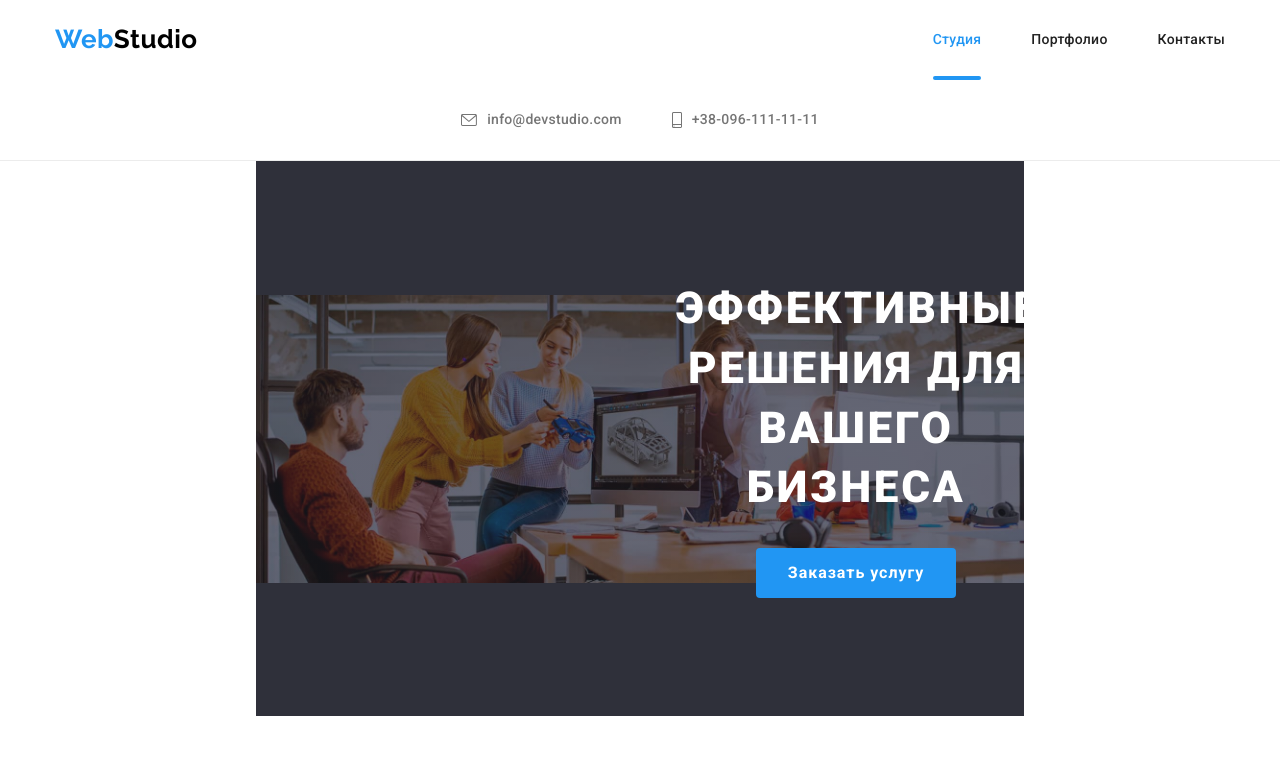
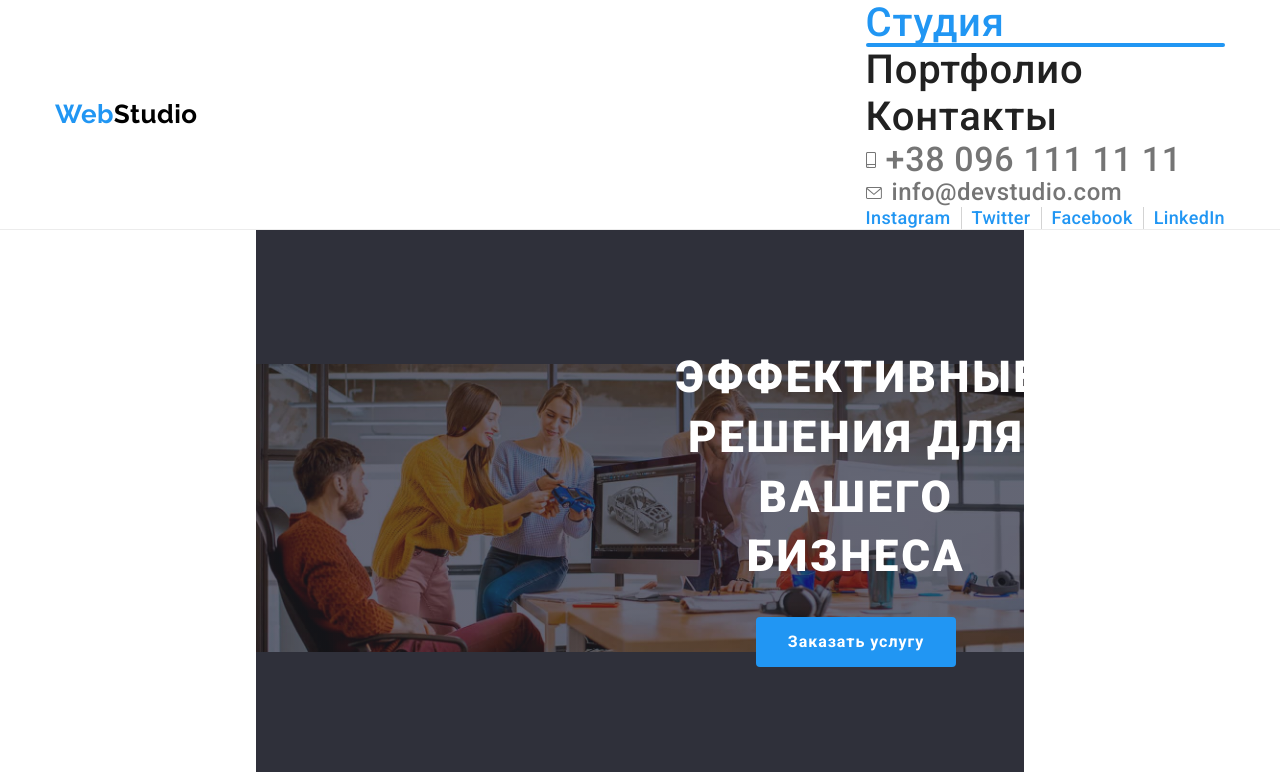
Before and after one commit to DennLaz/goit-markup-hw-08, a plain HTML site: page index.html in a window 1280 px wide. Shown: the top 772 px of the page. Drawn offline with nearby package versions, Linux system fonts and the light colour scheme.

Commit message:
finish_mobile_menu

```diff
--- a/index.html
+++ b/index.html
@@ -49,43 +49,93 @@
             </svg>
           </button>
           <div class="menu__container" id="menu-container" data-menu>
-            <div class="menu__nav"></div>
-            <div class="menu__contact"></div>
-          </div>
-          <ul class="nav__list">
+            <!-- navigation -->
+            <div class="menu__nav">
+              <ul class="menu__nav--nav__list">
                 <li class="nav__item">
                   <a href="./index.html" class="nav__link current">Студия</a>
                 </li>
                 <li class="nav__item">
                   <a href="./portfolio.html" class="nav__link">Портфолио</a>
                 </li>
-            <li class="nav__item"><a href="" class="nav__link">Контакты</a></li>
+                <li class="nav__item">
+                  <a href="" class="nav__link">Контакты</a>
+                </li>
               </ul>
-        </nav>
+            </div>
             <!--contacts-->
-        <ul class="contacts list">
-          <li class="contacts__item">
+            <div class="menu__contacts">
+              <ul class="menu-list">
+                <li class="menu-list__item">
                   <a
-              class="contacts__link"
+                    class="menu-list__link menu-list__link--email"
                     href="mailto:info@devstudio.com"
                     aria-label="иконка конвернта"
-              ><svg class="contact__icon" width="16" height="12">
+                    ><svg class="menu-list__icon" width="16" height="12">
                       <use href="./images/icons.svg#icon-envelope"></use>
                     </svg>
                     info@devstudio.com</a
                   >
                 </li>
-          <li class="contacts__item">
+                <li class="menu-list__item">
                   <a
-              class="contacts__link"
+                    class="menu-list__link menu-list__link--number"
                     href="tel:+38-096-111-11-11"
                     aria-label="иконка смартфона"
-              ><svg class="contact__icon" width="10" height="16">
+                    ><svg class="menu-list__icon" width="10" height="16">
                       <use href="./images/icons.svg#icon-smartphone"></use></svg
-              >+38-096-111-11-11</a
+                    >+38 096 111 11 11</a
                   >
                 </li>
               </ul>
+            </div>
+            <!-- social-link -->
+            <div class="menu-social">
+              <ul class="menu-social__list">
+                <li class="menu-social__items">
+                  <a
+                    class="menu-social__link"
+                    href="https://www.instagram.com/"
+                    aria-label="Instagram"
+                    target="_blank"
+                    rel="noopener noreferrer"
+                    >Instagram</a
+                  >
+                </li>
+                <li class="menu-social__items">
+                  <a
+                    class="menu-social__link"
+                    href="https://twitter.com/"
+                    aria-label="Twitter"
+                    target="_blank"
+                    rel="noopener noreferrer"
+                    >Twitter</a
+                  >
+                </li>
+                <li class="menu-social__items">
+                  <a
+                    class="menu-social__link"
+                    href="https://www.facebook.com/"
+                    aria-label="Facebook"
+                    target="_blank"
+                    rel="noopener noreferrer"
+                    >Facebook</a
+                  >
+                </li>
+                <li class="menu-social__items">
+                  <a
+                    class="menu-social__link"
+                    href="https://www.linkedin.com/"
+                    aria-label="LinkedIn"
+                    target="_blank"
+                    rel="noopener noreferrer"
+                    >LinkedIn</a
+                  >
+                </li>
+              </ul>
+            </div>
+          </div>
+        </nav>
       </div>
     </header>
 
--- a/sass/components/_contact.scss
+++ b/sass/components/_contact.scss
@@ -1,30 +1,47 @@
-.contacts {
-  @media screen and (max-width: 480px) {
-      display: none;
-    }
-
-
+.menu-list {
   @extend %list;
   display: flex;
-  margin-left: auto;
-  align-items: center;
-  justify-content: center;
-  gap: 50px;
+  // margin-left: auto;
+  // align-items: center;
+  // justify-content: center;
+  // gap: 50px;
+  flex-direction: column-reverse;
+
+  @media screen and (max-width: 480px) {
+    &__item {
+      margin-bottom: 32px;
+
+      &:first-child {
+        margin-bottom: 64px;
+      }
+    }
+  }
+
 
   &__link {
     display: inline-flex;
     align-items: center;
     justify-content: center;
     margin-left: auto;
-    padding-top: 32px;
-    padding-bottom: 32px;
+    // padding-top: 32px;
+    // padding-bottom: 32px;
     color: var(--primary-text-color);
     font-weight: 500;
-    font-size: 14px;
-    line-height: 1.14;
+    // font-size: 14px;
+    // line-height: 1.14;
     letter-spacing: 0.02em;
     text-decoration: none;
     transition: color 250ms var(--hover-time);
+
+    &--number{
+      font-size: 34px;
+      line-height: 1.14;
+    }
+
+    &--email{
+      font-size: 24px;
+      line-height: 1.16;
+    }
   }
 
   &__link:focus,
@@ -34,12 +51,12 @@
 }
 
 @media screen and (max-width: 480px) {
-  .contact__icon{
+  .menu-list__icon{
     display: none;
   }
 
 }
-.contact__icon {
+.menu-list__icon {
   margin-right: 10px;
   fill: currentColor;
 }
--- a/sass/components/_mobile-menus.scss
+++ b/sass/components/_mobile-menus.scss
@@ -35,23 +35,54 @@
 }
 
 .menu__container {
-    padding-left: 40px;
-    background-color: #ffffff;
+
+    @media screen and (max-width: 480px) {
+        padding: 48px 0 48px 40px;
+           background-color: #ffffff;
 
 
-
-    @media screen and (max-width: 767px) {
         display: none;
         position: absolute;
         top: 0;
         left: 0;
         width: 100%;
-        height: 796px;
 
         z-index: 10;
 
         &.is-open {
             display: block;
         }
+
     }
 }
+
+
+.menu__nav--nav__list {
+    @extend %list;
+}
+
+.menu-social__list{
+    @extend %list;
+    display: flex;
+
+    .menu-social__items{
+        &:not(:last-child){
+        margin-right: 10px;
+        border-right: 1px solid rgba( 33, 33, 33, 0.2);
+        padding-right: 10px;
+        }
+    }
+
+
+    .menu-social__link {
+        font-family: 'Roboto';
+        font-style: normal;
+        font-weight: 500;
+        font-size: 18px;
+        line-height: 1.22;
+        text-decoration: none;
+
+        letter-spacing: 0.02em;
+        color: var(--special-text-color);
+    }
+}
--- a/sass/components/_navigatio.scss
+++ b/sass/components/_navigatio.scss
@@ -40,14 +40,28 @@
   color: var(--special-text-color);
 }
 
+
+@media screen and (max-width: 480px) {
+  .nav__item {
+    margin-bottom: 32px;
+
+    &:last-child {
+      margin-bottom: 302px;
+    }
+  }
+}
+
+
 .nav__link {
   display: block;
-  padding-top: 32px;
-  padding-bottom: 32px;
+  // padding-top: 32px;
+  // padding-bottom: 32px;
   color: var(--title-text-color);
   font-weight: 500;
-  font-size: 14px;
-  line-height: 1.14;
+  // font-size: 14px;
+  font-size: 40px;
+  // line-height: 1.14;
+  line-height: 1.17;
   letter-spacing: 0.02em;
   text-decoration: none;
   transition: color 250ms var(--hover-time);
@@ -58,6 +72,7 @@
   }
 }
 
+@media screen and (min-width: 481px) {
   .current::after {
     content: "";
     position: absolute;
@@ -74,3 +89,4 @@
     position: relative;
     color: var(--special-text-color);
   }
+}
```
Also changed, not shown: css/main.css, css/main.min.css, css/portfolio.css, css/portfolio.min.css, 4 other files. Lines whose indentation alone changed are shown as unchanged.
